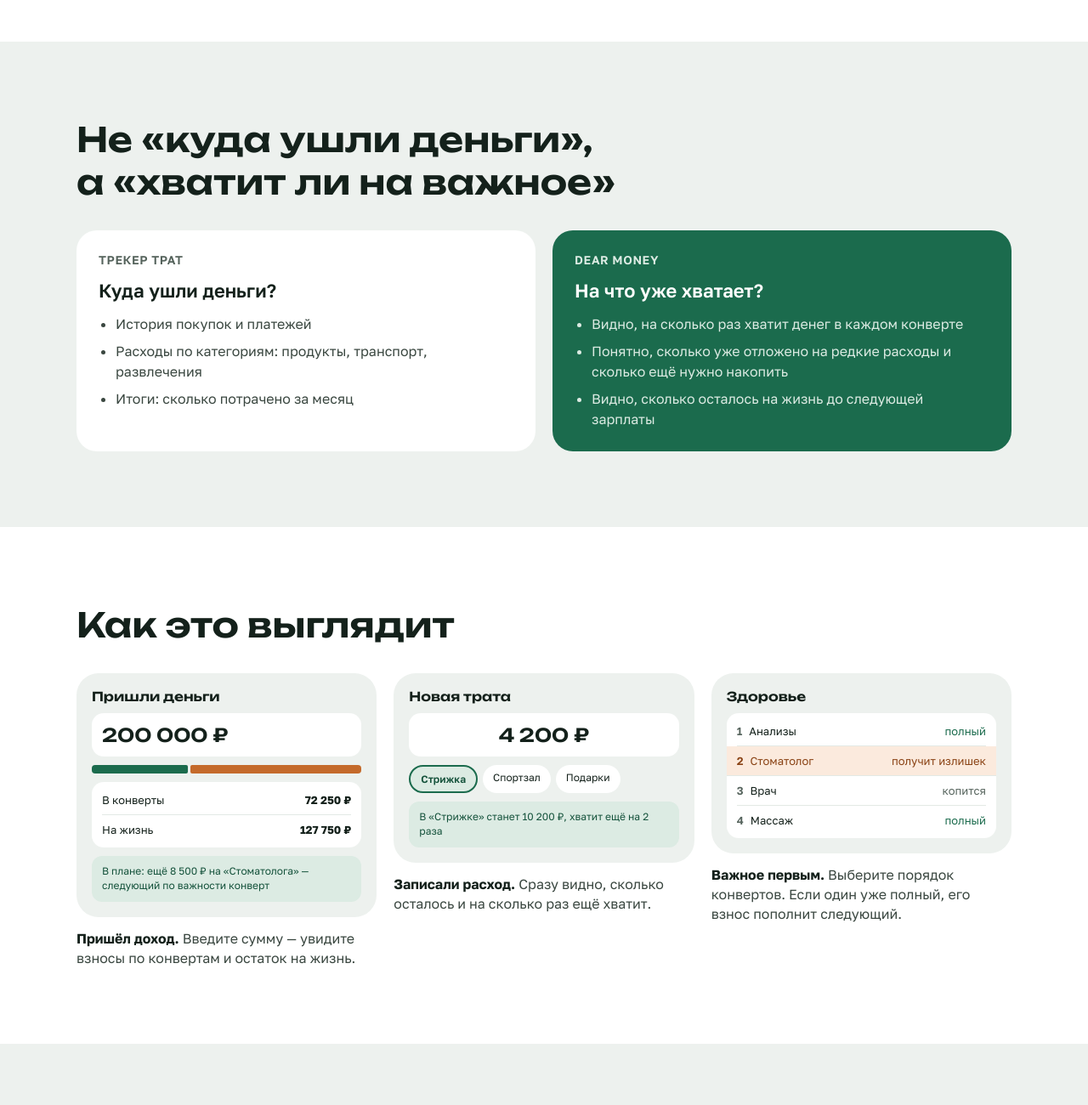
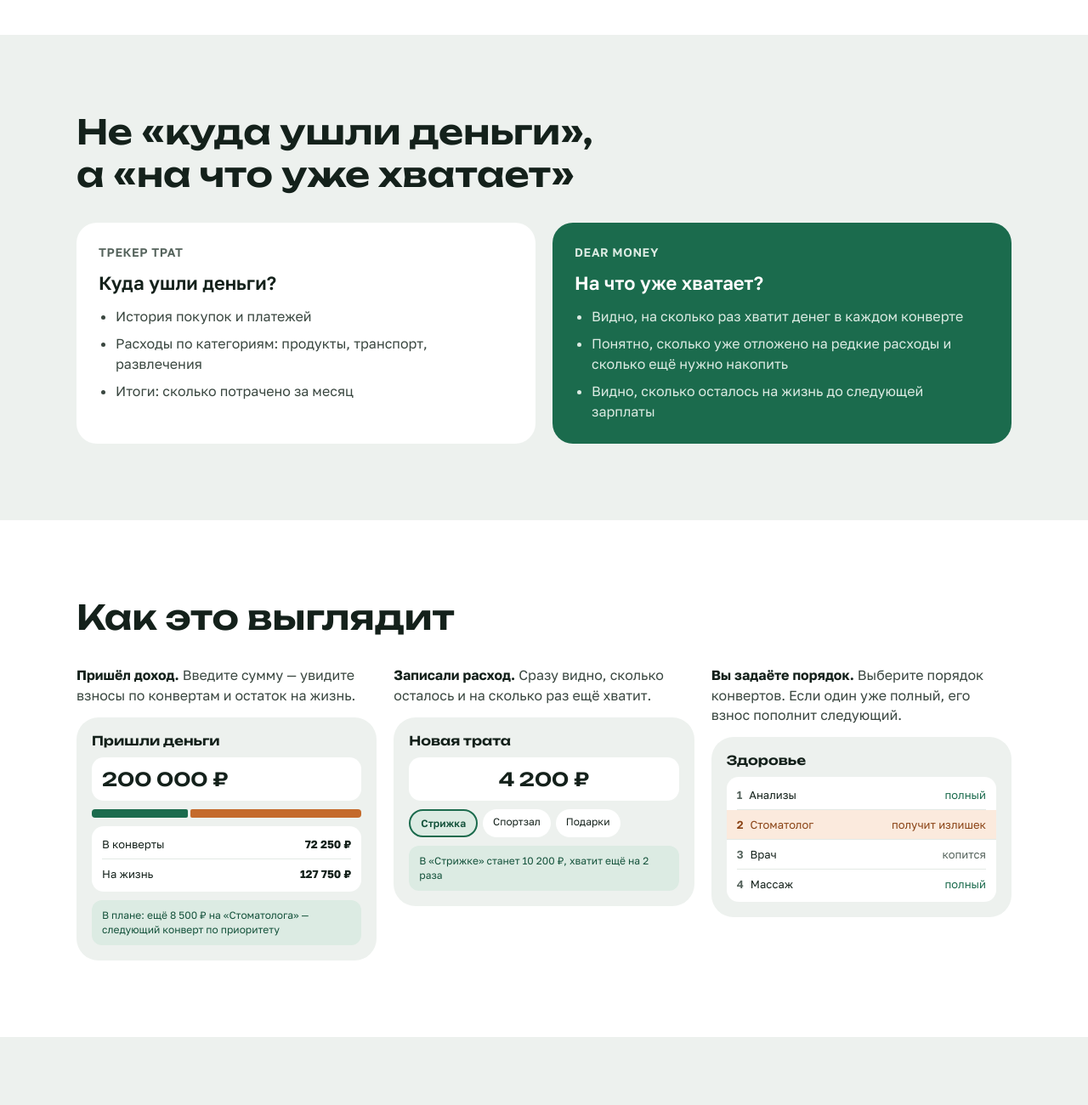
Before and after one commit to averjuli/dear-money-landing, an Astro site: page / in a window 1280 px wide. Shown: the part 1300-2600 px from the top of the page at 85% size. Built offline with nearby package versions, Linux system fonts and the light colour scheme; Astro itself is replaced by a stand-in of ours.

Commit message:
Update landing copy and move example captions above previews

```diff
--- a/design/index.html
+++ b/design/index.html
@@ -172,7 +172,7 @@ figcaption b { color: var(--ink); }
       <section class="container hero" aria-labelledby="hero-title">
         <div class="hero-copy">
           <div class="hero-statement">
-            <h1 id="hero-title">На важное деньги есть.</h1>
+            <h1 id="hero-title">Деньги есть.</h1>
             <p class="hero-subtitle">Потому что вы отложили их заранее.</p>
           </div>
           <p class="hero-description">Dear Money помогает заранее откладывать на стоматолога, подарки, отпуск и другие расходы. Создайте конверты — приложение рассчитает, сколько откладывать каждый месяц, и покажет, сколько остаётся на повседневную жизнь.</p>
@@ -229,7 +229,7 @@ figcaption b { color: var(--ink); }
       </section>
 
       <section class="container section" aria-labelledby="comparison-title">
-        <h2 id="comparison-title">Не «куда ушли деньги», а «хватит ли на важное»</h2>
+        <h2 id="comparison-title">Не «куда ушли деньги», а «на что уже хватает»</h2>
         <div class="comparison-grid">
           <div class="comparison-card">
             <div class="comparison-label">Трекер трат</div>
@@ -257,6 +257,7 @@ figcaption b { color: var(--ink); }
           <h2 id="screens-title" class="screens-title">Как это выглядит</h2>
           <div class="screens-grid">
             <figure>
+              <figcaption><b>Пришёл доход.</b> Введите сумму — увидите взносы по конвертам и остаток на жизнь.</figcaption>
               <div class="example-screen" role="img" aria-label="Экран раскладки зарплаты">
                 <div class="example-title">Пришли деньги</div>
                 <div class="example-amount">200 000 ₽</div>
@@ -265,20 +266,20 @@ figcaption b { color: var(--ink); }
                   <div class="example-row"><span>В конверты</span><b>72 250 ₽</b></div>
                   <div class="example-row"><span>На жизнь</span><b>127 750 ₽</b></div>
                 </div>
-                <div class="example-hint">В плане: ещё 8 500 ₽ на «Стоматолога» — следующий по важности конверт</div>
+                <div class="example-hint">В плане: ещё 8 500 ₽ на «Стоматолога» — следующий конверт по приоритету</div>
               </div>
-              <figcaption><b>Пришёл доход.</b> Введите сумму — увидите взносы по конвертам и остаток на жизнь.</figcaption>
             </figure>
             <figure>
+              <figcaption><b>Записали расход.</b> Сразу видно, сколько осталось и на сколько раз ещё хватит.</figcaption>
               <div class="example-screen" role="img" aria-label="Экран новой траты">
                 <div class="example-title">Новая трата</div>
                 <div class="example-amount example-amount-centered">4 200 ₽</div>
                 <div class="chips"><span class="chip chip-selected">Стрижка</span><span class="chip">Спортзал</span><span class="chip">Подарки</span></div>
                 <div class="example-hint">В «Стрижке» станет 10 200 ₽, хватит ещё на 2 раза</div>
               </div>
-              <figcaption><b>Записали расход.</b> Сразу видно, сколько осталось и на сколько раз ещё хватит.</figcaption>
             </figure>
             <figure>
+              <figcaption><b>Вы задаёте порядок.</b> Выберите порядок конвертов. Если один уже полный, его взнос пополнит следующий.</figcaption>
               <div class="example-screen" role="img" aria-label="Экран кошелька «Здоровье» с приоритетами">
                 <div class="example-title">Здоровье</div>
                 <div class="example-rows">
@@ -288,7 +289,6 @@ figcaption b { color: var(--ink); }
                   <div class="example-row priority-row"><span class="priority-number">4</span><span class="priority-name">Массаж</span><span class="priority-full">полный</span></div>
                 </div>
               </div>
-              <figcaption><b>Важное первым.</b> Выберите порядок конвертов. Если один уже полный, его взнос пополнит следующий.</figcaption>
             </figure>
           </div>
         </div>
--- a/src/pages/index.astro
+++ b/src/pages/index.astro
@@ -27,7 +27,7 @@ const themeColor = designTokens.match(/--color-bg:\s*([^;]+);/)?.[1].trim();
       <section class="page-container hero" aria-labelledby="hero-title">
         <div class="hero-copy">
           <div class="hero-statement">
-            <h1 id="hero-title">На важное деньги есть.</h1>
+            <h1 id="hero-title">Деньги есть.</h1>
             <p class="hero-subtitle">Потому что вы отложили их заранее.</p>
           </div>
           <p class="hero-description">Dear Money помогает заранее откладывать на стоматолога, подарки, отпуск и другие расходы. Создайте конверты — приложение рассчитает, сколько откладывать каждый месяц, и покажет, сколько остаётся на повседневную жизнь.</p>
@@ -84,7 +84,7 @@ const themeColor = designTokens.match(/--color-bg:\s*([^;]+);/)?.[1].trim();
       </section>
 
       <section class="page-container section" aria-labelledby="comparison-title">
-        <h2 id="comparison-title">Не «куда ушли деньги», а «хватит ли на важное»</h2>
+        <h2 id="comparison-title">Не «куда ушли деньги», а «на что уже хватает»</h2>
         <div class="comparison-grid">
           <div class="comparison-card">
             <div class="comparison-label">Трекер трат</div>
@@ -112,6 +112,7 @@ const themeColor = designTokens.match(/--color-bg:\s*([^;]+);/)?.[1].trim();
           <h2 id="screens-title" class="screens-title">Как это выглядит</h2>
           <div class="screens-grid">
             <figure>
+              <figcaption><b>Пришёл доход.</b> Введите сумму — увидите взносы по конвертам и остаток на жизнь.</figcaption>
               <div class="example-screen" role="img" aria-label="Экран раскладки зарплаты">
                 <div class="example-title">Пришли деньги</div>
                 <div class="example-amount">200 000 ₽</div>
@@ -120,20 +121,20 @@ const themeColor = designTokens.match(/--color-bg:\s*([^;]+);/)?.[1].trim();
                   <div class="example-row"><span>В конверты</span><b>72 250 ₽</b></div>
                   <div class="example-row"><span>На жизнь</span><b>127 750 ₽</b></div>
                 </div>
-                <div class="example-hint">В плане: ещё 8 500 ₽ на «Стоматолога» — следующий по важности конверт</div>
+                <div class="example-hint">В плане: ещё 8 500 ₽ на «Стоматолога» — следующий конверт по приоритету</div>
               </div>
-              <figcaption><b>Пришёл доход.</b> Введите сумму — увидите взносы по конвертам и остаток на жизнь.</figcaption>
             </figure>
             <figure>
+              <figcaption><b>Записали расход.</b> Сразу видно, сколько осталось и на сколько раз ещё хватит.</figcaption>
               <div class="example-screen" role="img" aria-label="Экран новой траты">
                 <div class="example-title">Новая трата</div>
                 <div class="example-amount example-amount-centered">4 200 ₽</div>
                 <div class="chips"><span class="chip chip-selected">Стрижка</span><span class="chip">Спортзал</span><span class="chip">Подарки</span></div>
                 <div class="example-hint">В «Стрижке» станет 10 200 ₽, хватит ещё на 2 раза</div>
               </div>
-              <figcaption><b>Записали расход.</b> Сразу видно, сколько осталось и на сколько раз ещё хватит.</figcaption>
             </figure>
             <figure>
+              <figcaption><b>Вы задаёте порядок.</b> Выберите порядок конвертов. Если один уже полный, его взнос пополнит следующий.</figcaption>
               <div class="example-screen" role="img" aria-label="Экран кошелька «Здоровье» с приоритетами">
                 <div class="example-title">Здоровье</div>
                 <div class="example-rows">
@@ -143,7 +144,6 @@ const themeColor = designTokens.match(/--color-bg:\s*([^;]+);/)?.[1].trim();
                   <div class="example-row priority-row"><span class="priority-number">4</span><span class="priority-name">Массаж</span><span class="priority-full">полный</span></div>
                 </div>
               </div>
-              <figcaption><b>Важное первым.</b> Выберите порядок конвертов. Если один уже полный, его взнос пополнит следующий.</figcaption>
             </figure>
           </div>
         </div>
```
Also changed, not shown: design/README.md.
